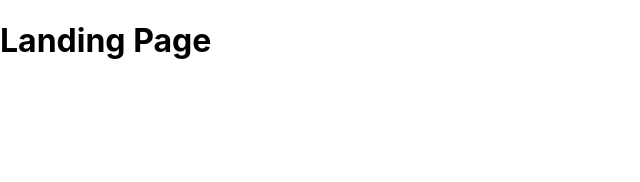
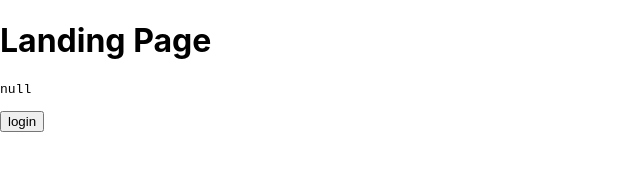
Before and after one commit to DomDew/scores-saver, a React (Create React App) app in the folder client/: page / in a window 1280 px wide. Shown: the top 182 px of the page, without its empty margins (0-640 px from the left). Built offline with nearby package versions, Linux system fonts and the light colour scheme.

Commit message:
Change cors to display auth token in headers

```diff
--- a/client/src/App.js
+++ b/client/src/App.js
@@ -1,16 +1,23 @@
-import React from "react";
+import React, { useState, useMemo } from "react";
 import {
   BrowserRouter as Router,
   Switch,
   Route,
 } from "react-router-dom";
 import LandingPage from "./components/LandingPage";
+import { UserContext } from "./utils/UserContext";
 
 export default function AppRouter() {
+  const [user, setUser] = useState(null)
+
+  const userValue = useMemo(() => ({user, setUser}), [user, setUser]);
+
   return (
     <Router>
       <Switch>
-        <Route path="/" exact component={LandingPage} />
+        <UserContext.Provider value={userValue}>
+          <Route path="/" exact component={LandingPage} />
+        </UserContext.Provider>
       </Switch>
     </Router>
   );
--- a/client/src/components/LandingPage.js
+++ b/client/src/components/LandingPage.js
@@ -1,7 +1,22 @@
-import React from 'react'
+import React, { useContext } from 'react'
+import { UserContext } from '../utils/UserContext'
+import { login } from '../utils/login'
 
 export default function LandingPage() {
+  const { user, setUser } = useContext(UserContext);
+
   return (
-  <h1>Landing Page</h1>
+  <>
+    <h1>Landing Page</h1>
+    <pre>{JSON.stringify(user, null, 2)}</pre>
+    <button
+    onClick={async () => {
+      const user = await login();
+      setUser(user)
+    }}
+    >
+      login
+    </button>
+  </>
   )
 }
--- /dev/null
+++ b/client/src/utils/UserContext.js
@@ -0,0 +1,3 @@
+import { createContext } from "react";
+
+export const UserContext = createContext(null);
--- /dev/null
+++ b/client/src/utils/login.js
@@ -0,0 +1,31 @@
+import useLocalStorage from "./useLocalStorage";
+
+export const login = async () => {
+  try {
+    const userDetails = {
+      user: {
+      email: "juergen@dose.de", password: "123456"
+      }
+    }
+
+    console.log(JSON.stringify(userDetails))
+
+    const url = "http://localhost:3001/api/v1/login"
+    const res = await fetch(url, {
+      method: "POST",
+      headers: {
+        "Content-Type": "application/json"
+      },
+      body: JSON.stringify(userDetails)
+    });
+    console.log(res.status)
+    console.log(res.headers.get('header_key'))
+    console.log(res.headers.get('Authorization'))
+    console.log(res)
+    const data = await res.json()
+    console.log(data)
+    return data
+  }catch(err) {
+    console.error(err)
+  }
+}
```
Also changed, not shown: client/src/utils/useLocalStorage.js (added), 1 other file (tests, documents, lock files or other folders).
